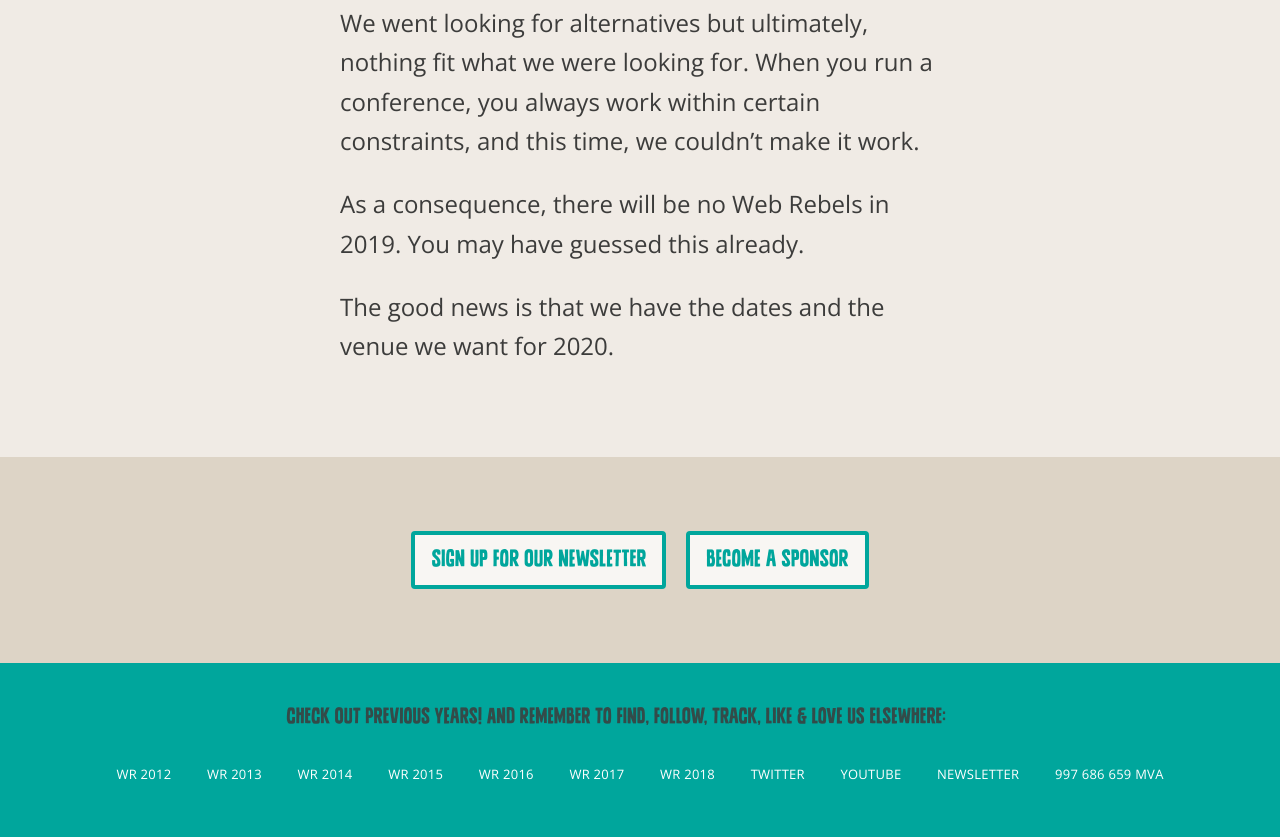
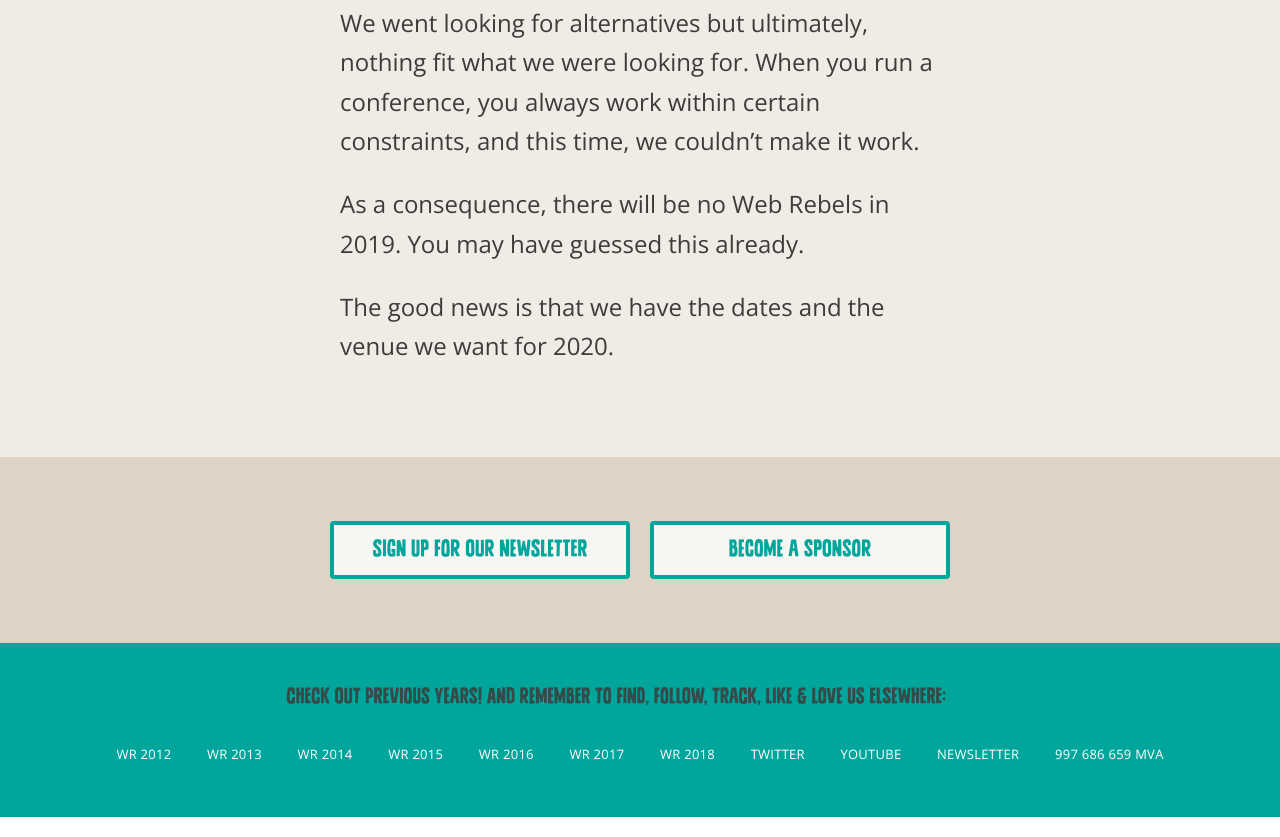
Before and after one commit to webrebels/web-rebels-2025, a website: page index.html in a window 1280 px wide. Shown: the part 966-1803 px from the top of the page. Drawn offline with nearby package versions, Linux system fonts and the light colour scheme.

Commit message:
Centering the 2ndary CTAs

```diff
--- a/styles.css
+++ b/styles.css
@@ -126,18 +126,16 @@ p {
     text-decoration: none;
 }
 .secondary-ctas {
-    display: flex;
-    justify-content: center;
-    align-items: center;
     margin-top: 2em;
     padding: 4em 2em;
     font-size: 1.6rem;
-    flex-wrap: wrap;
     background-color: RGBA(204, 190, 168, 0.5);
+    display: grid;
+    grid-template-columns: repeat(auto-fit, minmax(200px, 300px));
+    grid-gap: 2rem;
+    justify-content: center;
 }
-.secondary-ctas .button {
-    margin: 1rem;
-}
+
 .button {
     background-color: #00a69c;
     border-radius: 4px;
@@ -163,8 +161,6 @@ p {
 .button--inverted {
     background-color: rgba(255,255,255,0.8);
     color: #00a69c;
-    margin-bottom: 3.2rem;
-    margin-top: 1.6rem;
 }
 
 .button--inverted:focus,
```
